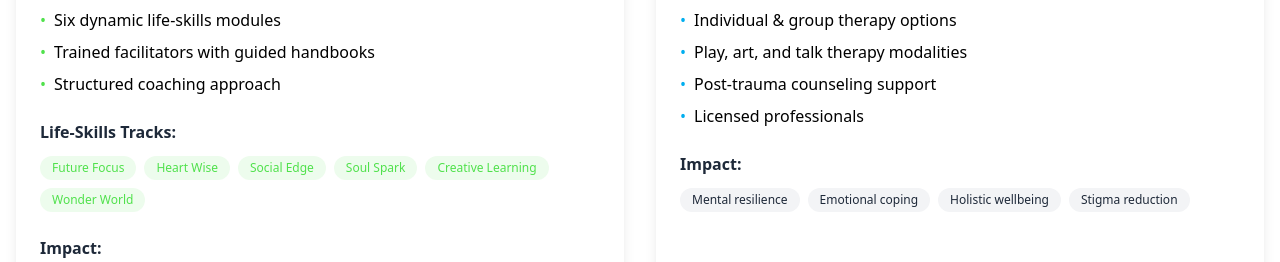
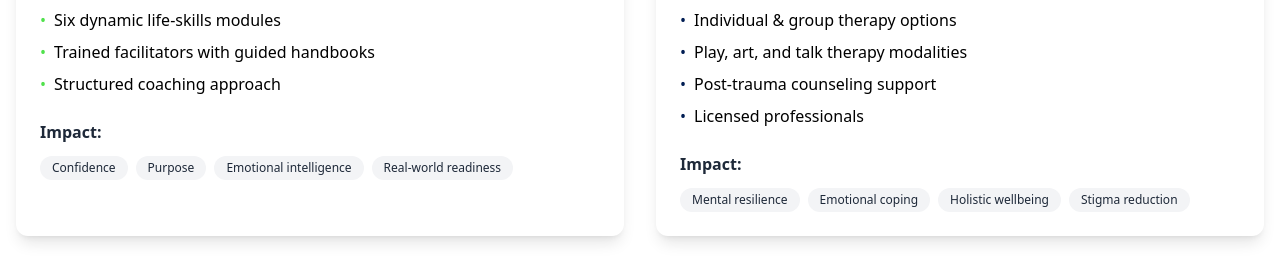
Before and after one commit to JeromeKERICH/mecyn, a React (Vite) app: page /dipco in a window 1280 px wide. Shown: the part 1088-1350 px from the top of the page. Built offline with nearby package versions, Linux system fonts and the light colour scheme.

Commit message:
Third commits

```diff
--- a/src/pages/Dipco.jsx
+++ b/src/pages/Dipco.jsx
@@ -17,16 +17,9 @@
       "Trained facilitators with guided handbooks",
       "Structured coaching approach"
     ],
-    tracks: [
-      "Future Focus",
-      "Heart Wise",
-      "Social Edge",
-      "Soul Spark",
-      "Creative Learning",
-      "Wonder World"
-    ],
+
     impact: ["Confidence", "Purpose", "Emotional intelligence", "Real-world readiness"],
-    color: "bg-[#50E14C]",
+
     textColor: "text-[#50E14C]"
   },
   {
@@ -44,8 +37,8 @@
       "Licensed professionals"
     ],
     impact: ["Mental resilience", "Emotional coping", "Holistic wellbeing", "Stigma reduction"],
-    color: "bg-[#00AEEF]",
-    textColor: "text-[#00AEEF]"
+
+    textColor: "text-[#001D53]"
   },
   {
     id: 3,
@@ -62,8 +55,8 @@
       "Leadership development"
     ],
     impact: ["Self-confidence", "Social skills", "Stress management", "Life purpose"],
-    color: "bg-[#FF6B35]",
-    textColor: "text-[#FF6B35]"
+
+    textColor: "text-[#50E14C]"
   },
   {
     id: 4,
@@ -80,8 +73,8 @@
       "Family balance strategies"
     ],
     impact: ["Parenting confidence", "Emotional balance", "Family bonds", "Support networks"],
-    color: "bg-[#A45CFF]",
-    textColor: "text-[#A45CFF]"
+
+    textColor: "text-[#001D53]"
   }
 ]
 
@@ -246,7 +239,7 @@
       {/* CTA Section */}
       <section className="py-5 md:py-10 lg:py:15 relative h-screen flex items-center justify-center bg-gradient-to-br from-[#001D53] to-[#50E14C] overflow-hidden">
         <div className="container mx-auto px-4 text-center">
-          <h2 className="text-3xl font-bold text-white mb-6">Ready to Begin the Journey?</h2>
+          <h2 className="text-2xl font-bold text-white mb-6">Ready to Begin the Journey?</h2>
 
           <div className="grid grid-cols-1 sm:grid-cols-2 lg:grid-cols-3 gap-4 max-w-5xl mx-auto">
             <motion.a
```
